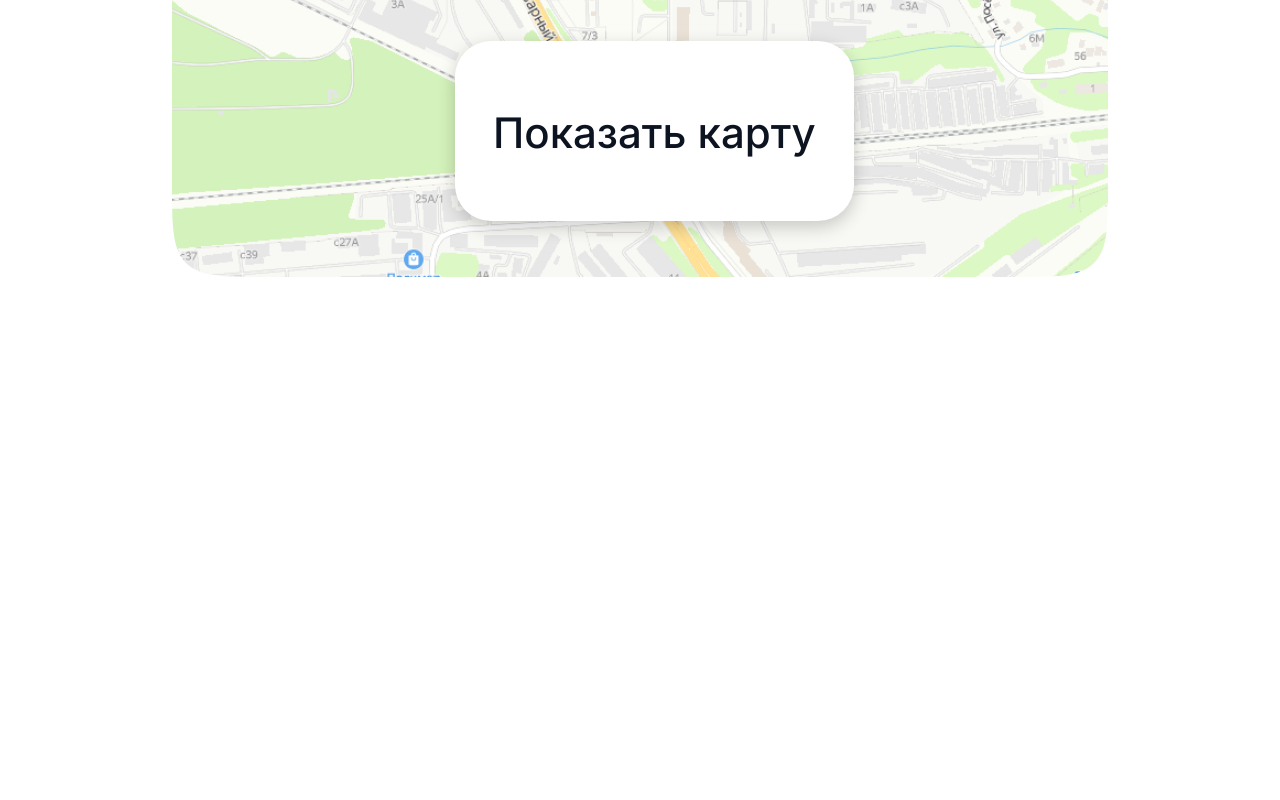
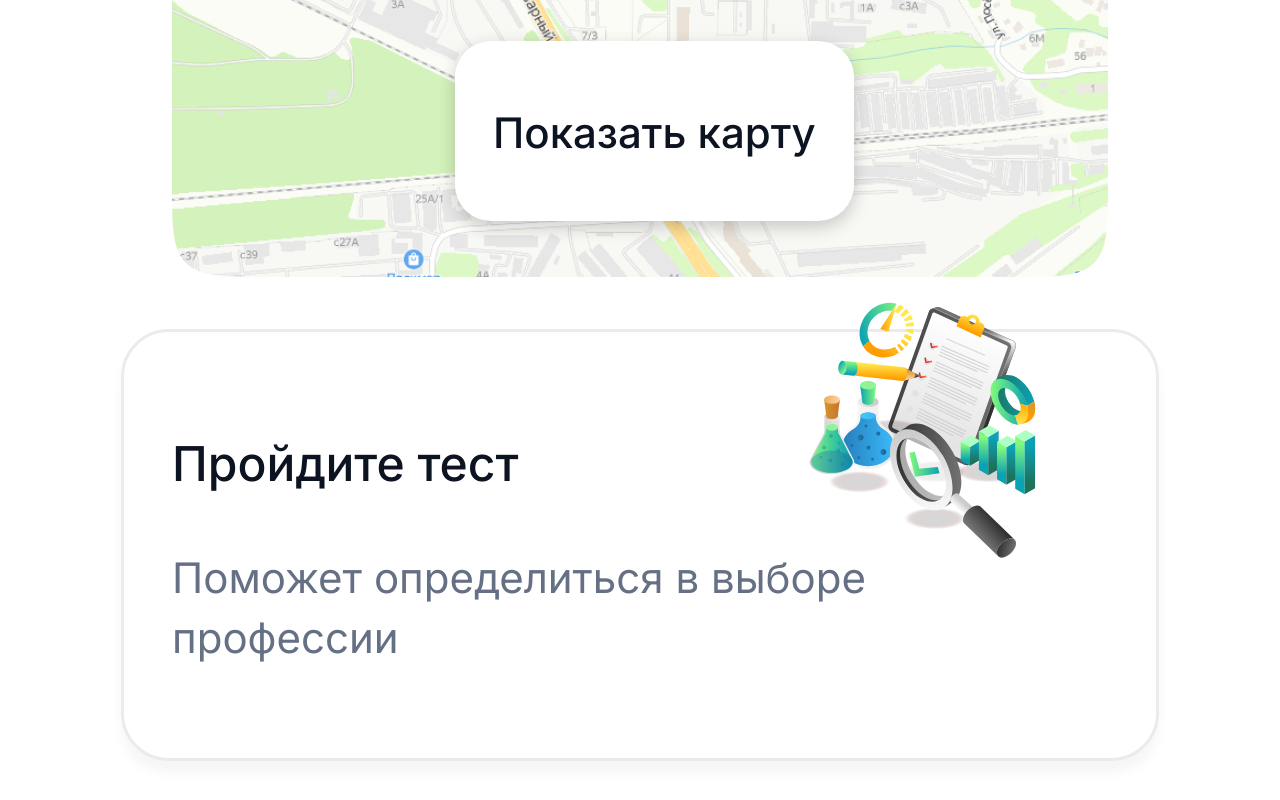
Before and after one commit to Scat55/vdnh__project, a Nuxt app: page / in a window 1280 px wide. Shown: the part 1196-1996 px from the top of the page. Before the commit the page ends 1477 px from the top, so only its background shows below. Built offline with nearby package versions, Linux system fonts and the light colour scheme.

Commit message:
add: added link on test page

```diff
--- a/assets/style/main.scss
+++ b/assets/style/main.scss
@@ -11,7 +11,7 @@ body {
 
 .container {
   max-width: 67.5rem;
-  padding: 4.5rem 4.5rem 0px 4.5rem;
+  padding: 4.5rem;
   margin: 0 auto;
 }
 .nuxt__link {
--- a/components/TheMapLink.vue
+++ b/components/TheMapLink.vue
@@ -28,7 +28,7 @@ export default {
   margin-top: 45px;
   // .map__link
 
-  &__link {}
+  // &__link {}
 
   // .map__link-img
 
--- /dev/null
+++ b/components/TheTestLink.vue
@@ -0,0 +1,74 @@
+<template>
+  <div class="test">
+    <div class="test__text">
+      <p class="test__text-title">Пройдите тест</p>
+      <p class="test__text-subtitle">Поможет определиться в выборе профессии</p>
+    </div>
+    <div class="test__img">
+      <img
+        src="../assets/images/testImg.svg"
+        alt="Test"
+      >
+    </div>
+  </div>
+</template>
+
+<script>
+export default {
+
+}
+</script>
+
+<style lang="scss" scoped>
+.test {
+  border-radius: 48px;
+  border: 3px solid #EBEBEB;
+  background: #FFF;
+  box-shadow: 0px 12px 12px 0px rgba(0, 0, 0, 0.04);
+  padding: 48px;
+  width: 936px;
+  margin-top: 48px;
+  position: relative;
+  transition: all .3s;
+
+  &:hover {
+    transform: scale(1.1);
+  }
+
+  // .test__text
+
+  // &__text {}
+
+  // .test__text-title
+
+  &__text-title {
+    font-size: 48px;
+    font-style: normal;
+    font-weight: 500;
+    line-height: 72px;
+    color: #0D1421;
+  }
+
+  // .test__text-subtitle
+
+  &__text-subtitle {
+    overflow: hidden;
+    color: #667085;
+    font-size: 42px;
+    font-style: normal;
+    font-weight: 400;
+    line-height: 60px;
+    width: 848px;
+  }
+
+  // .test__img
+
+  &__img {
+    position: absolute;
+    top: -30px;
+    right: 120px;
+  }
+
+
+}
+</style>
--- a/pages/index.vue
+++ b/pages/index.vue
@@ -1,17 +1,26 @@
 <template>
   <div class="container">
+
+    <!-- Ссылка на страницу с поиском -->
     <NuxtLink
       to="search"
       class="nuxt__link"
     >
       <TheSearchLink />
     </NuxtLink>
-
+    <!-- Ссылка на страницу с картой -->
     <NuxtLink
       to="map"
       class="nuxt__link"
     >
       <TheMapLink />
+    </NuxtLink>
+    <!-- Ссылка на страницу с тестом -->
+    <NuxtLink
+      to="test"
+      class="nuxt__link"
+    >
+      <TheTestLink />
     </NuxtLink>
   </div>
 </template>
--- /dev/null
+++ b/pages/test.vue
@@ -0,0 +1,13 @@
+<template>
+  <div>
+    Тест
+  </div>
+</template>
+
+<script>
+export default {
+
+}
+</script>
+
+<style lang="scss" scoped></style>
```
Also changed, not shown: assets/images/testImg.svg (added).
